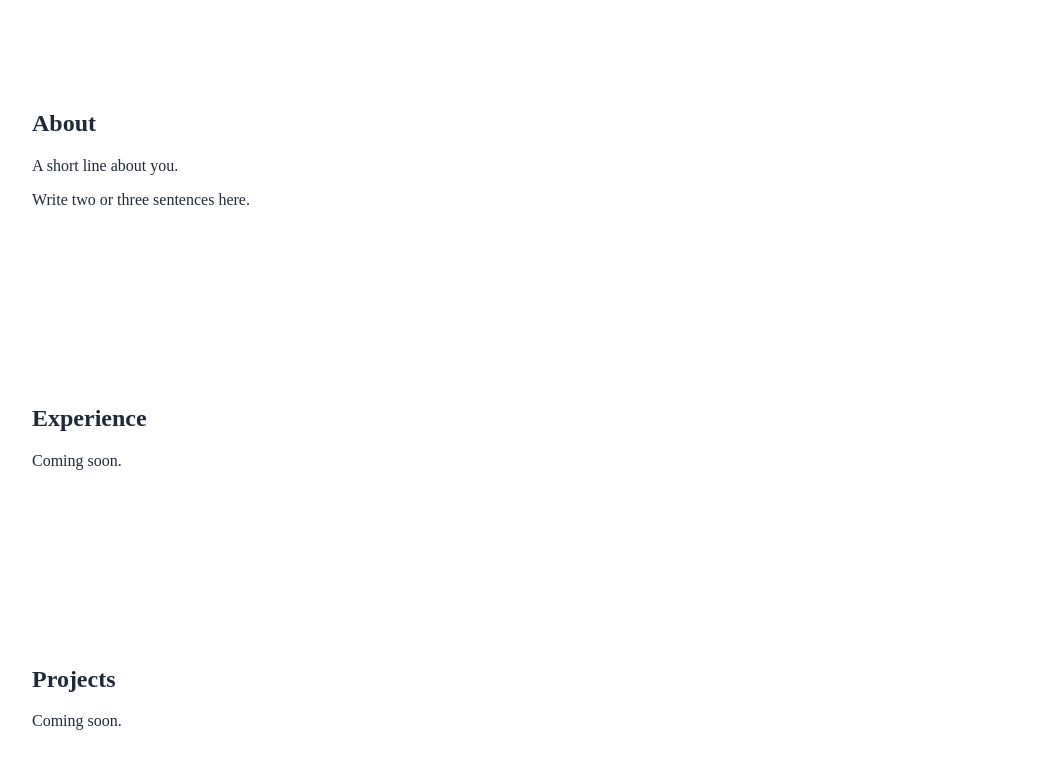
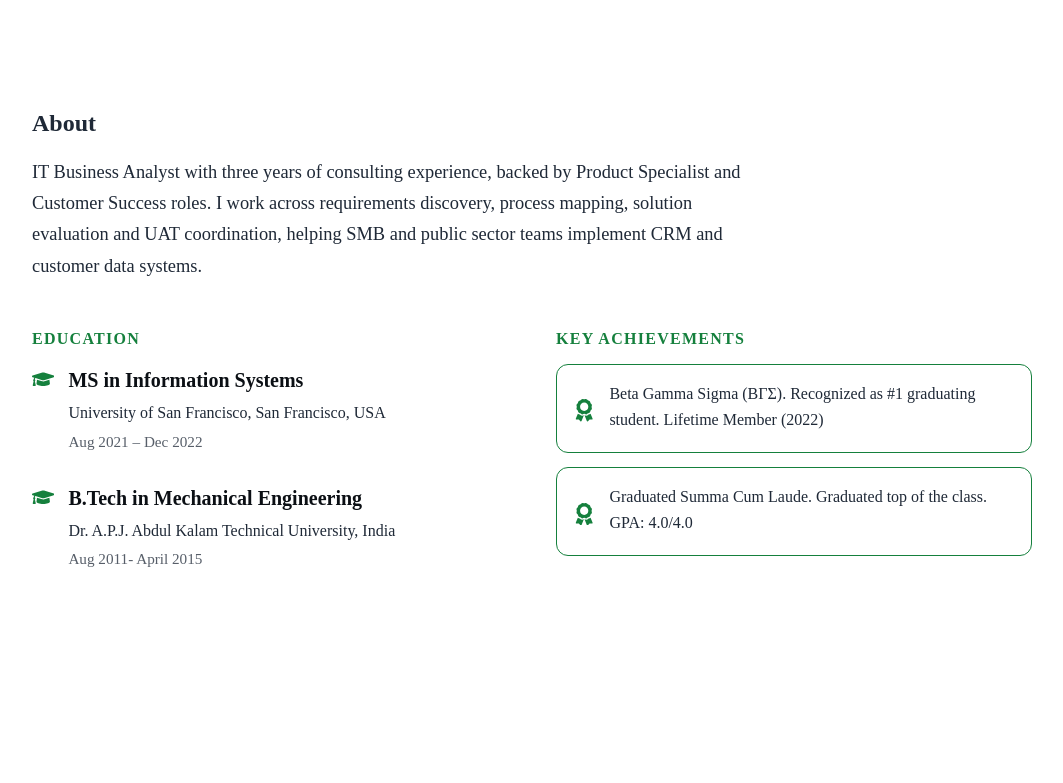
Before and after one commit to Darbari-V/VarunDarbari.github.io, a React (Vite) app: page / in a window 1280 px wide. Shown: the part 742-1525 px from the top of the page, without its empty margins (108-1171 px from the left). Built offline with nearby package versions, Linux system fonts and the light colour scheme.

Commit message:
Update the About me section

```diff
--- a/src/App.css
+++ b/src/App.css
@@ -191,3 +191,81 @@
   border: 1px solid var(--accent);
   color: var(--accent);
 }
+
+.about-row {
+  display: flex;
+  gap: 14px;
+  align-items: flex-start;
+  margin-bottom: 24px;
+}
+
+.about-row p {
+  margin: 0 0 4px;
+  line-height: 1.6;
+}
+
+.about-icon {
+  font-size: 1.4rem;
+  color: var(--accent);
+  flex-shrink: 0;
+  margin-top: 4px;
+}
+
+.about-muted {
+  color: var(--text);
+  opacity: 0.75;
+  font-size: 0.95rem;
+}
+
+.about-summary {
+  font-size: 1.15rem;
+  line-height: 1.7;
+  max-width: 720px;
+  margin: 0 0 48px;
+}
+
+.about-columns {
+  display: grid;
+  grid-template-columns: repeat(auto-fit, minmax(280px, 1fr));
+  gap: 48px;
+}
+
+.about-col h3 {
+  font-size: 1rem;
+  text-transform: uppercase;
+  letter-spacing: 0.08em;
+  color: var(--accent);
+  margin: 0 0 16px;
+}
+
+.about-item-title {
+  font-weight: 600;
+  color: var(--text-h);
+}
+
+.about-col ul {
+  padding-left: 20px;
+}
+
+.about-col li {
+  margin-bottom: 8px;
+  line-height: 1.6;
+}
+
+.achievement {
+  padding: 16px;
+  border: 1px solid var(--achievement-border);
+  border-radius: 12px;
+  margin-bottom: 14px;
+  align-items: center;
+}
+
+.achievement:hover {
+  border-color: var(--accent);
+}
+
+.about-item-title {
+  font-weight: 600;
+  font-size: 1.25rem;
+  color: var(--text-h);
+}
--- a/src/App.jsx
+++ b/src/App.jsx
@@ -3,6 +3,8 @@ import Hero from './components/Hero'
 import SocialSidebar from './components/SocialSidebar'
 import Contact from './components/Contact'
 import Section from './components/Section'
+import About from './components/About'
+
 import './App.css'
 
 function App() {
@@ -11,9 +13,7 @@ function App() {
       <Header />
       <SocialSidebar />
       <Hero/>
-        <Section id="about" title="About" intro="A short line about you.">
-          <p>Write two or three sentences here.</p>
-        </Section>
+        <About />
 
         <Section id="experience" title="Experience">
           <p>Coming soon.</p>
--- /dev/null
+++ b/src/components/About.jsx
@@ -0,0 +1,66 @@
+import Section from './Section';
+import { FaGraduationCap, FaAward } from 'react-icons/fa'
+
+const education = [
+  {
+    degree: 'MS in Information Systems',
+    school: 'University of San Francisco, San Francisco, USA',
+    dates: 'Aug 2021 – Dec 2022',
+  },
+  {
+    degree: 'B.Tech in Mechanical Engineering',
+    school: 'Dr. A.P.J. Abdul Kalam Technical University, India',
+    dates: 'Aug 2011- April 2015'
+  },
+]
+
+const achievements = [
+  'Beta Gamma Sigma (BΓΣ). Recognized as #1 graduating student. Lifetime Member (2022)',
+  'Graduated Summa Cum Laude. Graduated top of the class.  GPA: 4.0/4.0',
+]
+
+
+function About() {
+  return (
+    <Section id="about" title="About">
+      <p className="about-summary">
+        IT Business Analyst with three years of consulting experience, backed by
+        Product Specialist and Customer Success roles. I work across requirements
+        discovery, process mapping, solution evaluation and UAT coordination,
+        helping SMB and public sector teams implement CRM and customer data systems.
+      </p>
+
+       <div className="about-columns">
+        <div className="about-col">
+          <h3>Education</h3>
+          {education.map((e) => (
+            <div className="about-row" key={e.degree}>
+              <FaGraduationCap className="about-icon" />
+              <div>
+                <p className="about-item-title">{e.degree}</p>
+                <p>{e.school}</p>
+                {e.dates && <p className="about-muted">{e.dates}</p>}
+                {e.details && <p>{e.details}</p>}
+                {e.coursework && (
+                  <p className="about-muted">Coursework: {e.coursework}</p>
+                )}
+              </div>
+            </div>
+          ))}
+        </div>
+
+        <div className="about-col">
+          <h3>Key Achievements</h3>
+          {achievements.map((a) => (
+            <div className="about-row achievement" key={a}>
+              <FaAward className="about-icon" />
+              <p>{a}</p>
+            </div>
+          ))}
+        </div>
+      </div>
+    </Section>
+  );
+}
+
+export default About;
--- a/src/index.css
+++ b/src/index.css
@@ -6,6 +6,7 @@
   --card-bg: #f5f7fa;
   --border: #e3e8ee;
   --accent: #15803d;
+  --achievement-border: #15803d;
 }
 
 [data-theme="dark"] {
@@ -16,6 +17,7 @@
   --card-bg: #111418;
   --border: #2a2e37;
   --accent: #4ade80;
+  --achievement-border: #166534;
 }
 
 body {
```
